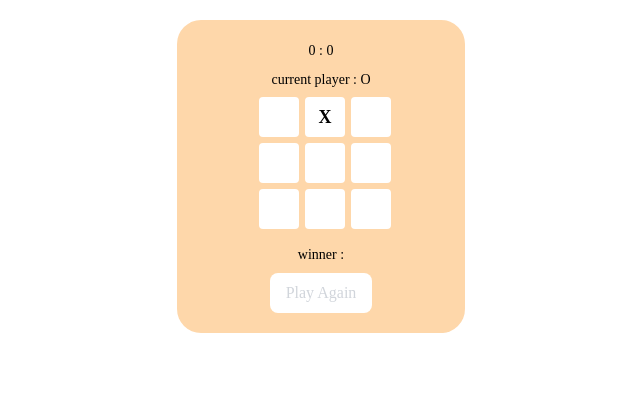
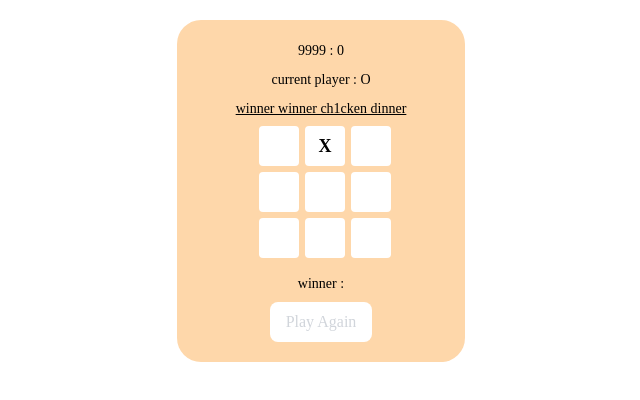
Before and after one commit to h2s0/tictactoe, a React (Vite) app: page / in a window 1280 px wide. Shown: the top 400 px of the page, without its empty margins (319-959 px from the left). Built offline with nearby package versions, Linux system fonts and the light colour scheme; a web font is replaced by a local one.

Commit message:
✨ 사용자, 컴퓨터 9999점 달성 시 text 추가

```diff
--- a/src/components/Board.jsx
+++ b/src/components/Board.jsx
@@ -11,7 +11,7 @@ function Board() {
   const [winner, setWinner] = useState('');
   // 점수 상태 관리
   const [computerScore, setComputerScore] = useState(0);
-  const [playerScore, setPlayerScore] = useState(0);
+  const [playerScore, setPlayerScore] = useState(9999);
   // 버튼 글자 색깔 상태 관리
   const [textColor, setTextColor] = useState('text-gray-300');
 
@@ -102,8 +102,9 @@ function Board() {
   return(
     <div className='flex flex-col gap-2 items-center w-72 bg-orange-200 rounded-3xl p-5'>
       <h5>{playerScore} : {computerScore}</h5>
-      {playerScore === 9999 && <h2>Congratulations!</h2>}
       <h5>current player : {currentPlayer}</h5>
+      {playerScore === 9999 && <h5 className='underline'>winner winner ch1cken dinner</h5>}
+      {computerScore === 9999 && <h5 className='underline'>loser loser drunken b00zer</h5>}
       <div>
         <div className='board-row'> {[0,1,2].map( i => <Square key={i} value={squares[i]} onClick={() => handleClick(i)} />)} </div>
         <div className='board-row'> {[3,4,5].map( i => <Square key={i} value={squares[i]} onClick={() => handleClick(i)} />)} </div>
```
